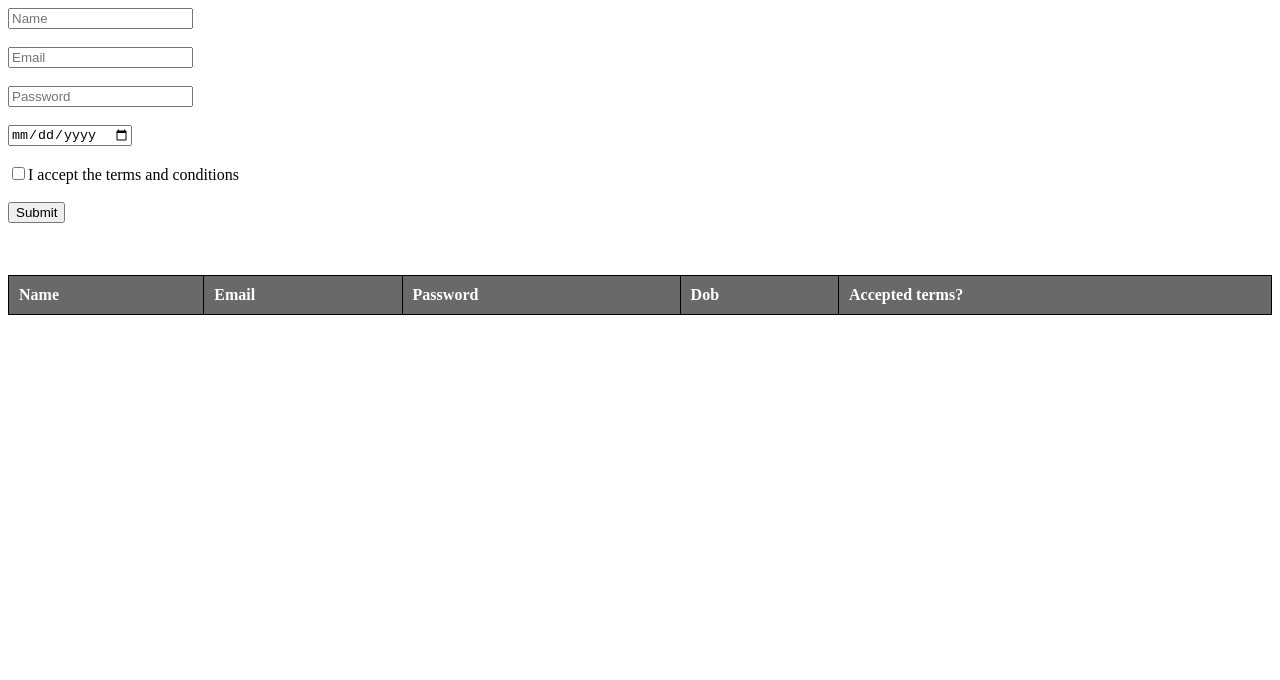
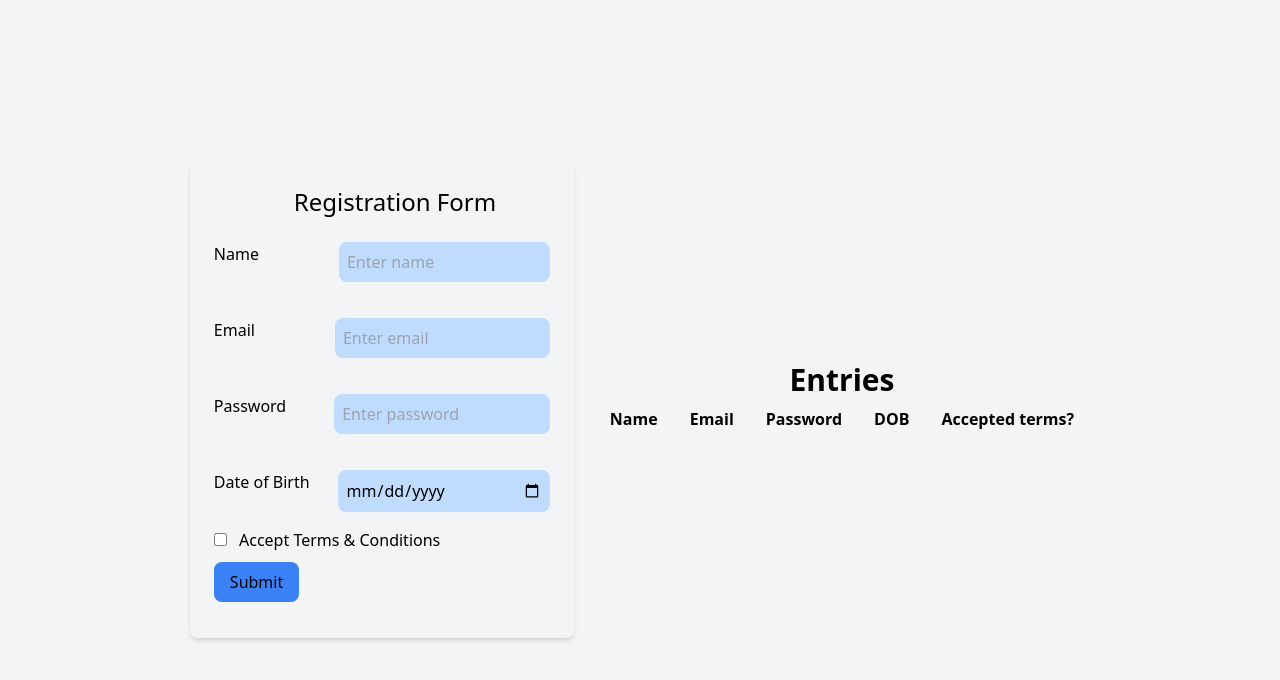
Before and after one commit to EVARIST-DEV/EVARIST-DEV.github.io, a plain HTML site: page index.html in a window 1280 px wide. Drawn offline with nearby package versions, Linux system fonts and the light colour scheme.

Commit message:
Add files via upload

```diff
--- a/index.html
+++ b/index.html
@@ -1,131 +1,63 @@
-<html>
-  <head>
-	<title>REGISTRATION FORM</title>
-    <style>
-      #form {
-        width: 500px;
-        margin: 50px auto;
-        background-color: lightgray;
-        padding: 20px;
-      }
+<!DOCTYPE html>
+<html lang="en">
+<head>
+    <meta charset="UTF-8">
+    <meta http-equiv="X-UA-Compatible" content="IE=edge">
+    <meta name="viewport" content="width=device-width, initial-scale=1.0">
+    <link href="https://unpkg.com/tailwindcss@^2/dist/tailwind.min.css" rel="stylesheet">
+    <script src="https://cdn.tailwindcss.com"></script>
+    <title>REGISTRATION FORM</title>
 
-      table {
-        width: 100%;
-        background-color: gainsboro;
-        border-collapse: collapse;
-      }
+</head>
 
-      th, td {
-        border: 1px solid black;
-        padding: 10px;
-      }
+<body>
+    <div class="bg-gray-100 h-screen flex items-center justify-center">
+    <form id="savingData" class="bg-red p-6 rounded-lg shadow-md w-full max-w-sm mr-5">
+        <h2 class="text-2xl font-medium font-bold mb-6 ml-20">Registration Form</h2>
 
-      th {
-        background-color: dimgray;
-        color: white;
-        text-align: left;
-      }
 
-	  button[type="submit"] {
-			background-color: green;
-			color: white;
-			padding: 10px 15px;
-			border: none;
-			border-radius: 5px;
-		}
+        <div class="mb-4 flex">
+            <label class="block font-medium" for="name">Name</label>
+            <input required class=" w-2/4 p-2 ml-20 rounded-lg bg-blue-200 mb-5 flex-1 outline-none" placeholder="Enter name" type="text" id="name" name="name">
+        </div>
 
-    </style>
-<head></head>
-    <script>
-      function checkForm() {
-        let name = document.getElementById("name").value;
-        let email = document.getElementById("email").value;
-        let password = document.getElementById("password").value;
-        let dob = document.getElementById("dob").value;
-        let terms = document.getElementById("terms").checked;
 
-        if (!name) {
-          alert("Please enter your name.");
-          return false;
-        }
-        if (!email) {
-          alert("Please enter your email.");
-          return false;
-        }
-        if (!password) {
-          alert("Please enter a password.");
-          return false;
-        }
-        if (!dob) {
-          alert("Please enter your date of birth.");
-          return false;
-        }
+        <div class="mb-4 flex">
+            <label class="block font-medium" for="email">Email</label>
+            <input required class="w-2/4 p-2 ml-20 rounded-lg flex-1 bg-blue-200 mb-5 outline-none" placeholder="Enter email" type="email" id="email" name="email">
+        </div>
 
-        let today = new Date();
-        let birthdate = new Date(dob);
-        let age = today.getFullYear() - birthdate.getFullYear();
-        let m = today.getMonth() - birthdate.getMonth();
-        if (m < 0 || (m === 0 && today.getDate() < birthdate.getDate())) {
-          age--;
-        }
+        <div class="mb-4 flex">
+            <label class="block font-medium" for="password">Password</label>
+            <input required class=" w-2/4 ml-12 p-2 rounded-lg flex-1 bg-blue-200 mb-5 outline-none" placeholder="Enter password" type="password" id="password" name="password">
+        </div>
 
-        if (age < 18 || age > 55) {
-          alert("You must be between ages 18 and 55 to register.");
-          return false;
-        }
+        <div class="mb-4 flex">
+            <label class="block font-medium" for="dob">Date of Birth</label>
+            <input required class="w-2/4 ml-7 p-2 rounded-lg flex-1 bg-blue-200 outline-none" type="date" id="dob" name="dob">
+        </div>
 
-        if (!terms) {
-          alert("Please accept the terms and conditions.");
-          return false;
-        }
+        <div class=>
+            <input  required  class="mr-2 mb-4" type="checkbox" id="acceptTerms" name="acceptTerms">
+            <label  class="font-medium" for="acceptTerms">Accept Terms & Conditions</label>
+        </div>
 
-        let data = JSON.parse(localStorage.getItem("data")) || [];
-        data.push({
-          name: name,
-          email: email,
-          password: password,
-          dob: dob,
-          terms: terms
-        });
-        localStorage.setItem("data", JSON.stringify(data));
-        updateTable();
+        <button class="bg-blue-500 text-red py-2 px-4 rounded-lg hover:bg-blue-600 mb-3" type="submit">Submit</button>
+    </form>
 
-        return false;
-      }
+    <div style="display: inline-block;" class="bg-green">
+        <div class="mx-auto">
+           <h2 class="text-3xl text-center font-bold leading-tight">Entries</h2>
+           <div class="divide-y divide-green-300/50 " id="inserted_data"></div>
+           </div>
+     </div>
 
-      function updateTable() {
-        let data = JSON.parse(localStorage.getItem("data")) || [];
-        let table = document.getElementById("data-table");
-        table.innerHTML = "";
 
-        let header = document.createElement("tr");
-        header.innerHTML = "<th>Name</th><th>Email</th><th>Password</th><th>Dob</th><th>Accepted terms?</th>";
-        table.appendChild(header);
+</div>
 
-        for (let i = 0; i < data.length; i++) {
-          let row = document.createElement("tr");
-          row.innerHTML = "<td>" + data[i].name + "</td>" +
-                         "<td>" + data[i].email + "</td>" +
-                         "<td>" + data[i].password + "</td>" +
-                         "<td>" + data[i].dob + "</td>" +
-                         "<td>" + (data[i].terms ? "Yes" : "No") + "</td>";
-          table.appendChild(row);
-        }
-      }
-    </script>
-  </head>
-  <body onload="updateTable()">
-    <form onsubmit="return checkForm()">
-        <input type="text" id="name" placeholder="Name"><br><br>
-        <input type="email" id="email" placeholder="Email"><br><br>
-        <input type="password" id="password" placeholder="Password"><br><br>
-        <input type="date" id="dob" placeholder="Date of Birth"><br><br>
-        <input type="checkbox" id="terms">I accept the terms and conditions<br><br>
-        <input type="submit" value="Submit">
-        </form>
-        <br><br>
-        <table id="data-table">
-        </table>
 
-          </body>
-        </html>
+    <script src="./main.js"></script>
+
+
+</body>
+</html>
--- /dev/null
+++ b/main.js
@@ -0,0 +1,76 @@
+let Form=document.getElementById("savingData");
+
+const retrieveEntries=() =>{
+let entries=localStorage.getItem("inserted_data");
+if(entries) {
+    entries=JSON.parse(entries);
+} else{
+    entries=[];
+}
+ return entries;
+
+};
+let dataEntry=retrieveEntries();
+
+const displayEntries=()=>{
+    const entries=retrieveEntries();
+
+    const tableEntries=entries.map((entry)=>{
+        const namePlace=`<td class='border px-4 py-2'>${entry.name} </td>`;
+        const emailPlace=`<td class='border px-4 py-2'>${entry.email} </td>`;
+        const passwordPlace=`<td class='border px-4 py-2'>${entry.password} </td>`;
+        const dobPlace=`<td class='border px-4 py-2'>${entry.dateOfBirth} </td>`;
+        const acceptTermPlace=`<td class='border px-4 py-2'>${entry.termsAndConditions} </td>`;
+  const row=`<tr>${namePlace} ${emailPlace} ${passwordPlace} ${dobPlace} ${acceptTermPlace}</tr>`;
+  return row;
+
+    }).join("\n");
+
+    const table=`<table class="table-auto w-full"><tr>
+    <th class="px-4 py-2">Name</th>
+    <th class="px-4 py-2">Email</th>
+    <th class="px-4 py-2">Password</th>
+    <th class="px-4 py-2">DOB</th>
+    <th class="px-4 py-2">Accepted terms?</th>
+    </tr>${tableEntries}</table>`;
+
+    let details=document.getElementById("inserted_data");
+    details.innerHTML=table;
+
+};
+
+
+const saveForm=(event)=>{
+event.preventDefault();
+
+const name=document.getElementById("name").value;
+const email=document.getElementById("email").value;
+const password=document.getElementById("password").value;
+const dateOfBirth=document.getElementById("dob").value;
+const termsAndConditions=document.getElementById("acceptTerms").checked;
+
+let entry={
+name, email,password,dateOfBirth,termsAndConditions};
+
+dataEntry.push(entry);
+localStorage.setItem("inserted_data", JSON.stringify(dataEntry));
+displayEntries();
+};
+
+Form.addEventListener("submit", saveForm);
+displayEntries();
+localStorage.clear();
+
+
+//To check if the age is between 18 and 55.
+const input = document.querySelector("#dob");
+        input.addEventListener("input", function() {
+          const now = new Date();
+          const enteredDate = new Date(input.value);
+          const age = now.getFullYear() - enteredDate.getFullYear();
+          if (age < 18 || age > 55) {
+            input.setCustomValidity("Please enter a date between 1968 and 2005.");
+          } else {
+            input.setCustomValidity("");
+          }
+        });
```
